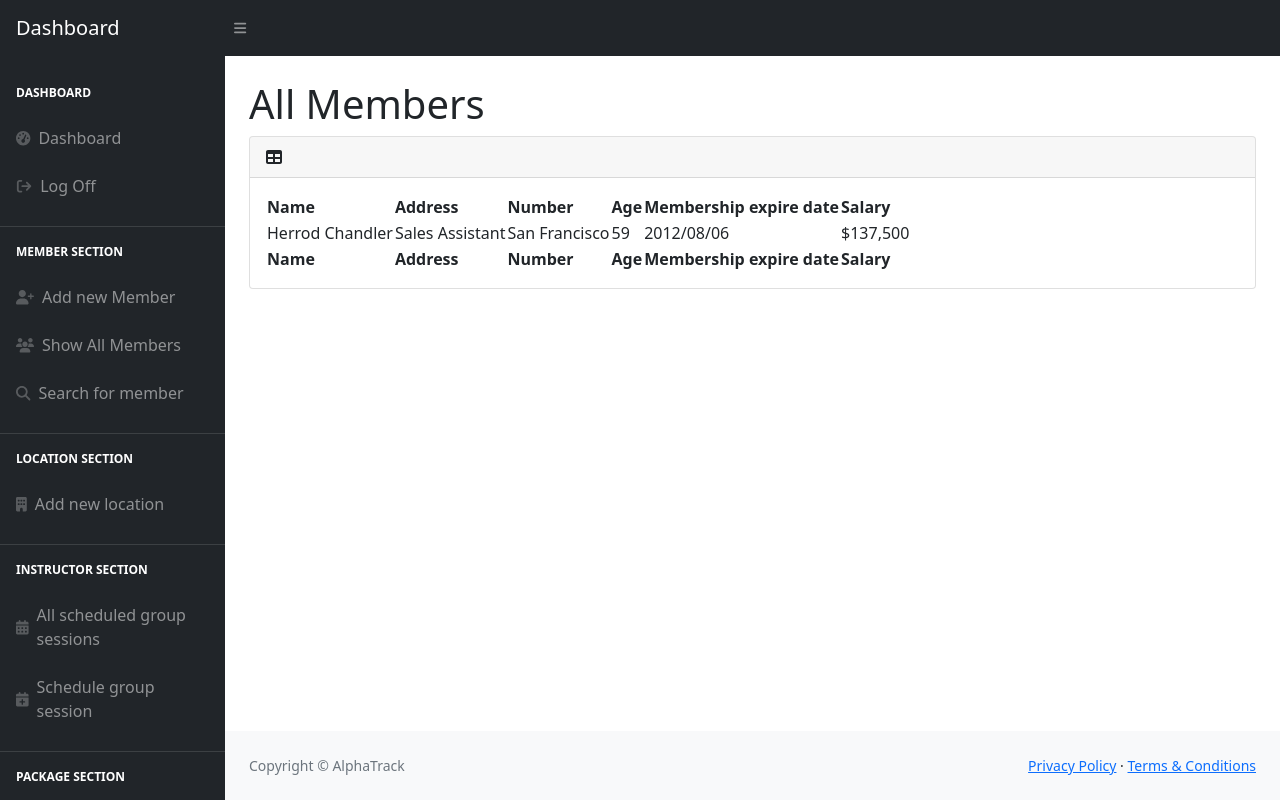
After one commit to kimleta/PHP-Gym-Software, a PHP site: page /members-create.php in a window 1280 px wide. The commit adds this page. Run offline with PHP 8.4, Linux system fonts and the light colour scheme; a user stored in the database is signed in; some libraries are stand-ins or nearby versions.

Commit message:
Sidebar revisition and New Page

```diff
--- a/elements/sidebar.php
+++ b/elements/sidebar.php
@@ -14,7 +14,7 @@
                                     Log Off
                                 </a>
                             <hr><div class="sb-sidenav-menu-heading text-white" style="padding: 0rem 1rem 0.75rem">Member Section</div>
-                                <a class="nav-link" href="members.php">
+                                <a class="nav-link" href="members-create.php">
                                     <div class="sb-nav-link-icon"><i class="fa-solid fa-user-plus"></i></div>
                                     Add new Member
                                 </a>
@@ -24,7 +24,7 @@
                                 </a>
                                 <a class="nav-link" href="members.php">
                                     <div class="sb-nav-link-icon"><i class="fa-solid fa-magnifying-glass"></i></div>
-                                    Search for member info
+                                    Search for member
                                 </a>
                                 <hr><div class="sb-sidenav-menu-heading text-white" style="padding: 0rem 1rem 0.75rem">Location Section</div>
                                 <a class="nav-link" href="location.php">
@@ -34,15 +34,11 @@
                                 <hr><div class="sb-sidenav-menu-heading text-white" style="padding: 0rem 1rem 0.75rem">Instructor Section</div>
                                 <a class="nav-link" href="members.php">
                                     <div class="sb-nav-link-icon"><i class="fa-solid fa-calendar-days"></i></div>
-                                    All scheduled sessions
-                                </a>
-                                <a class="nav-link" href="members.php">
-                                    <div class="sb-nav-link-icon"><i class="fa-solid fa-magnifying-glass"></i></div>
-                                    Search sessions by instructor
+                                    All scheduled group sessions
                                 </a>
                                 <a class="nav-link" href="members.php">
                                     <div class="sb-nav-link-icon"><i class="fa-solid fa-calendar-plus"></i></div>
-                                    Schedule session
+                                    Schedule group session
                                 </a>
                                 <hr><div class="sb-sidenav-menu-heading text-white" style="padding: 0rem 1rem 0.75rem">Package Section</div>
                                 <a class="nav-link" href="packages.php">
--- /dev/null
+++ b/members-create.php
@@ -0,0 +1,119 @@
+<?php
+// Initialize the session
+session_start();
+
+// Check if the user is logged in, if not then redirect him to login page
+if(!isset($_SESSION["loggedin"]) || $_SESSION["loggedin"] !== true){
+    header("location: login.php");
+    exit;
+}
+?>
+
+
+
+
+
+<!DOCTYPE html>
+<html lang="en">
+    <head>
+        <meta charset="utf-8" />
+        <meta http-equiv="X-UA-Compatible" content="IE=edge" />
+        <meta name="viewport" content="width=device-width, initial-scale=1, shrink-to-fit=no" />
+        <meta name="description" content="" />
+        <meta name="author" content="" />
+        <link rel="icon" href="public/img/Alogo.png" type="image/icon type">
+        <title>Dashboard - AlphaTrack</title>
+        <link href="https://cdn.jsdelivr.net/npm/simple-datatables@latest/dist/style.css" rel="stylesheet" />
+        <link href="public/css/styles.css" rel="stylesheet" />
+        <script src="https://use.fontawesome.com/releases/v6.1.0/js/all.js" crossorigin="anonymous"></script>
+    </head>
+    <body class="sb-nav-fixed">
+        <nav class="sb-topnav navbar navbar-expand navbar-dark bg-dark">
+            <!-- Navbar Brand-->
+            <a class="navbar-brand ps-3" href="dashboard.php">Dashboard</a>
+            <!-- Sidebar Toggle-->
+            <button class="btn btn-link btn-sm order-1 order-lg-0 me-4 me-lg-0" id="sidebarToggle" href="#!"><i class="fas fa-bars"></i></button>
+            <!-- Navbar Search-->
+            <!-- Navbar-->
+            <ul class="navbar-nav ms-auto ms-md-0 me-3 me-lg-4">
+                <li class="nav-item dropdown">
+                    <ul class="dropdown-menu dropdown-menu-end" aria-labelledby="navbarDropdown">
+                        <li><a class="dropdown-item" href="#!">Settings</a></li>
+                        <li><a class="dropdown-item" href="#!">Activity Log</a></li>
+                        <li><hr class="dropdown-divider" /></li>
+                        <li><a class="dropdown-item" href="#!">Logout</a></li>
+                    </ul>
+                </li>
+            </ul>
+        </nav>
+        <?php include "elements/sidebar.php" ; ?>
+            <div id="layoutSidenav_content">
+                <main>
+                    <div class="container-fluid px-4">
+                        <h1 class="mt-4">All Members</h1>
+                        <div class="card mb-4">
+                            <div class="card-header">
+                                <i class="fas fa-table me-1"></i>
+
+                            </div>
+                            <div class="card-body">
+                                <table id="datatablesSimple">
+                                    <thead>
+                                        <tr>
+                                            <th>Name</th>
+                                            <th>Address</th>
+                                            <th>Number</th>
+                                            <th>Age</th>
+                                            <th>Membership expire date</th>
+                                            <th>Salary</th>
+                                        </tr>
+                                    </thead>
+                                    <tfoot>
+                                        <tr>
+                                        <th>Name</th>
+                                            <th>Address</th>
+                                            <th>Number</th>
+                                            <th>Age</th>
+                                            <th>Membership expire date</th>
+                                            <th>Salary</th>
+                                        </tr>
+                                        </tr>
+                                    </tfoot>
+                                    <tbody>
+                                        <tr>
+                                            <td>Herrod Chandler</td>
+                                            <td>Sales Assistant</td>
+                                            <td>San Francisco</td>
+                                            <td>59</td>
+                                            <td>2012/08/06</td>
+                                            <td>$137,500</td>
+                                        </tr>
+                                    </tbody>
+                                </table>
+                            </div>
+                        </div>
+                    </div>
+                </main>
+                <footer class="py-4 bg-light mt-auto">
+                    <div class="container-fluid px-4">
+                        <div class="d-flex align-items-center justify-content-between small">
+                            <div class="text-muted">Copyright &copy;  AlphaTrack</div>
+                            <div>
+                                <a href="#">Privacy Policy</a>
+                                &middot;
+                                <a href="#">Terms &amp; Conditions</a>
+                            </div>
+                        </div>
+                    </div>
+                </footer>
+            </div>
+        </div>
+        <script src="https://cdn.jsdelivr.net/npm/bootstrap@5.1.3/dist/js/bootstrap.bundle.min.js" crossorigin="anonymous"></script>
+        <script src="public/js/scripts.js"></script>
+        <script src="https://cdnjs.cloudflare.com/ajax/libs/Chart.js/2.8.0/Chart.min.js" crossorigin="anonymous"></script>
+        <script src="assets/demo/chart-area-demo.js"></script>
+        <script src="assets/demo/chart-bar-demo.js"></script>
+        <script src="https://cdn.jsdelivr.net/npm/simple-datatables@latest" crossorigin="anonymous"></script>
+        <script src="js/datatables-simple-demo.js"></script>
+    </body>
+</html>
```
